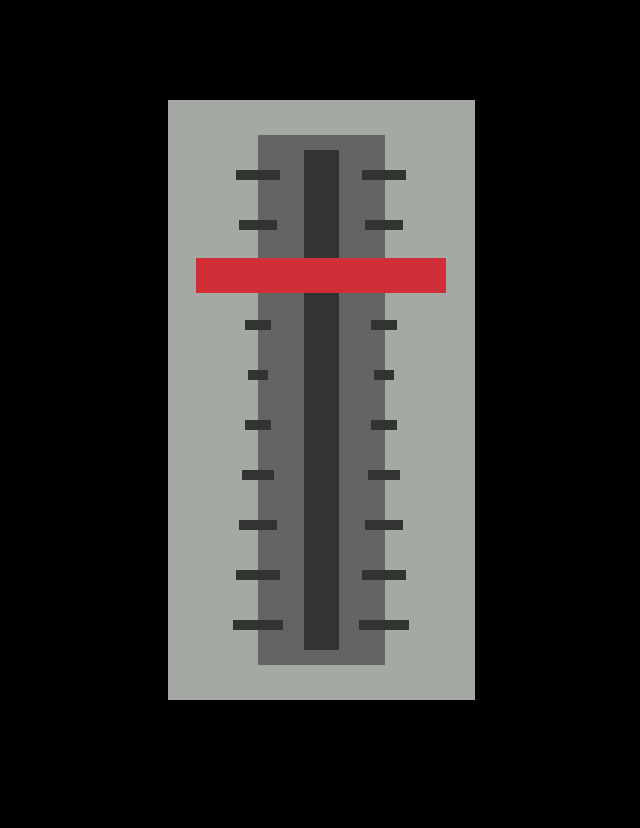
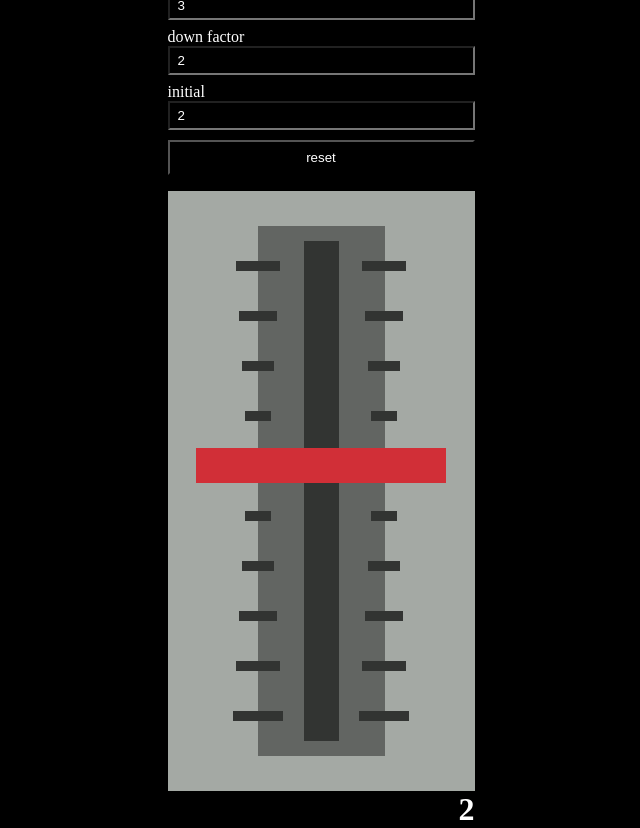
Before and after one commit to vy137/lever, a React (Vite) app: page / in a window 1280 px wide. Shown: the whole page, without its empty margins (319-959 px from the left). Before the commit the page ends 800 px from the top, so only its background shows below. Built offline with nearby package versions, Linux system fonts and the light colour scheme.

Commit message:
More features

```diff
--- a/src/App.tsx
+++ b/src/App.tsx
@@ -1,8 +1,8 @@
-import { PropsWithChildren, useState } from "react";
-import "./App.scss";
+import { useRef, useState } from "react";
+import "./styles.scss";
+import SliderStep from "./components/SliderStep";
+import { cache } from "./cachedValues";
 
-function App() {
-  const [count, setCount] = useState(0);
 const steps = [
   { index: 4 },
   { index: 3 },
@@ -15,47 +15,108 @@ function App() {
   { index: -4 },
   { index: -5 },
 ];
-  const selectedIndex = 2;
+
+function App() {
+  const [selectedIndex, setSelectedIndex] = useState(0);
+  const [lastTimeOutId, setLastTimeOutId] = useState(
+    undefined as undefined | number
+  );
+
+  const [initialValue, setInitialValue] = useState(cache.initialValue ?? 2);
+  localStorage.setItem("initialValue", initialValue.toString());
+  const initialValueRef = useRef<HTMLInputElement>(null);
+
+  const [upFactor, setUpFactor] = useState(cache.upFactor ?? 3);
+  localStorage.setItem("upFactor", upFactor.toString());
+  const upFactorRef = useRef<HTMLInputElement>(null);
+
+  const [downFactor, setDownFactor] = useState(cache.downFactor ?? 2);
+  localStorage.setItem("downFactor", downFactor.toString());
+  const downFactorRef = useRef<HTMLInputElement>(null);
+
+  const [powerOut, setPowerOut] = useState(initialValue);
+
+  // When you have to do shit
+  const handlePowerOut = (index: number) => {
+    if (index === 0) return;
+    const factor = index > 0 ? upFactor : downFactor;
+    const buffer = Math.pow(factor, Math.abs(index));
+    const addition = index > 0 ? buffer : -buffer;
+
+    setPowerOut(powerOut + addition);
+  };
 
   return (
     <>
+      <div className="controlGrid">
+        <div className="controlForm">
+          <p>up factor</p>
+          <input
+            type="number"
+            ref={upFactorRef}
+            onChange={() =>
+              setUpFactor(upFactorRef.current?.valueAsNumber ?? upFactor)
+            }
+            defaultValue={upFactor}
+          />
+        </div>
+        <div className="controlForm">
+          <p>down factor</p>
+          <input
+            type="number"
+            ref={downFactorRef}
+            onChange={() =>
+              setDownFactor(downFactorRef.current?.valueAsNumber ?? downFactor)
+            }
+            defaultValue={downFactor}
+          />
+        </div>
+        <div className="controlForm">
+          <p>initial</p>
+          <input
+            type="number"
+            ref={initialValueRef}
+            onChange={() =>
+              setInitialValue(
+                initialValueRef.current?.valueAsNumber ?? initialValue
+              )
+            }
+            defaultValue={initialValue}
+          />
+        </div>
+        <button onClick={() => setPowerOut(initialValue)}>reset</button>
+      </div>
+
       <div className="deviceContainer">
         <div className="controlsContainer">
           {steps.map(({ index }) => (
-            <Thing
+            <SliderStep
               index={index}
               selected={index === selectedIndex}
+              onClick={() => {
+                window.clearTimeout(lastTimeOutId);
+                setSelectedIndex(index);
+
+                // Reset handle
+                const timeoutId = window.setTimeout(() => {
+                  setSelectedIndex(0);
+                }, 600);
+                setLastTimeOutId(timeoutId);
+
+                // Do the thing
+                handlePowerOut(index);
+              }}
               key={index}
             />
           ))}
         </div>
+      </div>
+
+      <div className="gauge">
+        <h1>{powerOut}</h1>
       </div>
     </>
   );
 }
 
 export default App;
-
-type ThingProps = {
-  index: number;
-  selected: boolean;
-};
-function Thing(props: PropsWithChildren<ThingProps>) {
-  const stepIndicatorWidthPx = (() => {
-    const [baseWidth, growFactor] = [20, 6];
-    return Math.round(baseWidth + growFactor * Math.abs(props.index));
-  })();
-  const step = <div className="step" style={{ width: stepIndicatorWidthPx }} />;
-
-  return (
-    <div className="handleSliderContainer">
-      {props.selected ? <div /> : step}
-      <div className="handleSlider">{props.selected && <Handle />}</div>
-      {props.selected ? <div /> : step}
-    </div>
-  );
-}
-
-function Handle() {
-  return <div className="handle" />;
-}
--- /dev/null
+++ b/src/cachedValues.ts
@@ -0,0 +1,12 @@
+const initialValue = localStorage.getItem("initialValue");
+const upFactor = localStorage.getItem("upFactor");
+const downFactor = localStorage.getItem("downFactor");
+
+const returnIfExists = (val: string | null) =>
+  val === null ? null : parseInt(val);
+
+export const cache = {
+  initialValue: returnIfExists(initialValue),
+  upFactor: returnIfExists(upFactor),
+  downFactor: returnIfExists(downFactor),
+};
--- /dev/null
+++ b/src/components/Handle.tsx
@@ -0,0 +1,7 @@
+export default function Handle() {
+  return <div className="handle buttonReset" />;
+}
+
+const onDrag: React.DragEventHandler<HTMLButtonElement> = (e) => {
+  console.log(e);
+};
--- /dev/null
+++ b/src/components/SliderStep.tsx
@@ -0,0 +1,42 @@
+import { PropsWithChildren } from "react";
+import Handle from "./Handle";
+
+export type SliderStepProps = {
+  index: number;
+  selected: boolean;
+  onClick: React.MouseEventHandler<HTMLButtonElement>;
+};
+
+export default function SliderStep(props: SliderStepProps) {
+  const stepIndicatorWidthPx = (() => {
+    const [baseWidth, growFactor] = [20, 6];
+    return Math.round(baseWidth + growFactor * Math.abs(props.index));
+  })();
+  const step = <div className="step" style={{ width: stepIndicatorWidthPx }} />;
+
+  const Parent = (
+    props: PropsWithChildren<SliderStepProps> & { className: string }
+  ) =>
+    props.selected ? (
+      <div children={props.children} className={props.className} />
+    ) : (
+      <button
+        children={props.children}
+        className={`${props.className} buttonReset`}
+        onClick={props.onClick}
+      />
+    );
+
+  return (
+    <Parent
+      index={props.index}
+      selected={props.selected}
+      onClick={props.onClick}
+      className={"handleSliderContainer"}
+    >
+      {props.selected ? <div /> : step}
+      <div className="handleSlider">{props.selected && <Handle />}</div>
+      {props.selected ? <div /> : step}
+    </Parent>
+  );
+}
--- a/src/App.scss
+++ b/src/styles.scss
@@ -20,6 +20,11 @@ $graey: #a4a9a4;
 
 body {
   height: 100%;
+}
+
+.buttonReset {
+  background: none;
+  border: none;
 }
 
 .appearBefore {
@@ -78,3 +83,37 @@ body {
   background-color: #d12f37;
   z-index: 2;
 }
+
+.gauge {
+  color: white;
+  text-align: right;
+}
+
+.controlGrid {
+  display: flex;
+  flex-flow: column;
+  justify-items: stretch;
+  gap: 8px;
+
+  button {
+    margin-top: 2px;
+    padding: 8px;
+    background-color: black;
+    color: white;
+    margin-bottom: 16px;
+  }
+}
+
+.controlForm {
+  color: white;
+  background-color: black;
+
+  input {
+    box-sizing: border-box;
+    width: 100%;
+    background-color: black;
+    color: white;
+    border: 1 solid white;
+    padding: 5px 8px;
+  }
+}
--- a/tsconfig.json
+++ b/tsconfig.json
@@ -14,7 +14,8 @@
     "resolveJsonModule": true,
     "isolatedModules": true,
     "noEmit": true,
-    "jsx": "react-jsx"
+    "jsx": "react-jsx",
+    "noImplicitAny": true
   },
   "include": ["src"],
   "references": [{ "path": "./tsconfig.node.json" }]
```
Also changed, not shown: src/main.tsx (+5 -5 lines), 1 other file (tests, documents, lock files or other folders). Lines whose indentation alone changed are shown as unchanged.
